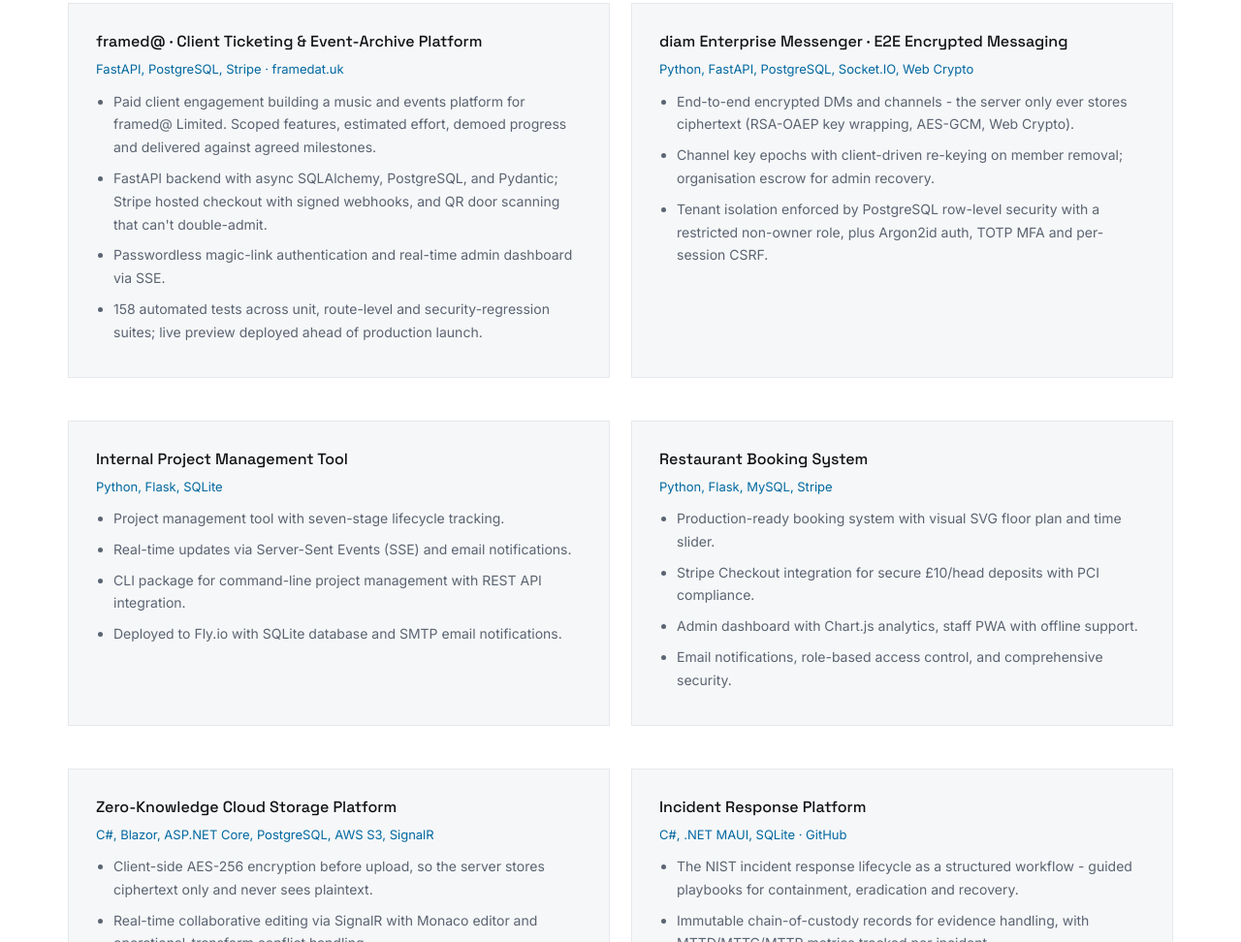
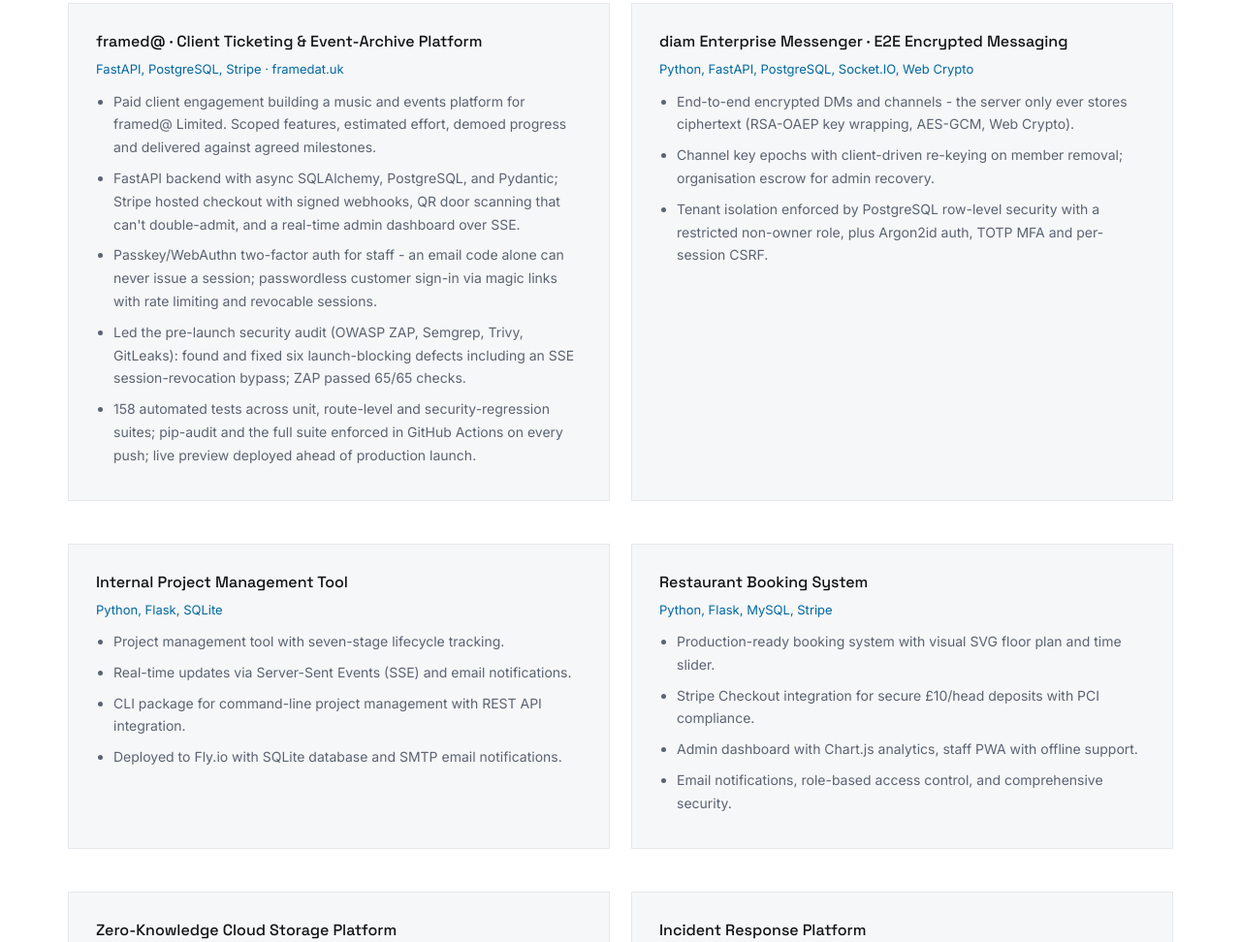
Before and after one commit to adam-scholey/adam-scholey.github.io, a plain HTML site: page cv.html in a window 1280 px wide. Shown: the part 2604-3576 px from the top of the page at 97% size. Drawn offline with nearby package versions, Linux system fonts and the light colour scheme.

Commit message:
Add security depth bullets to framed@ CV card
Passkey/WebAuthn staff 2FA with session-safe email codes, the
pre-launch audit story (six launch-blocking fixes incl. SSE
session-revocation bypass, 65/65 ZAP checks), and CI-enforced
pip-audit/test suite - condensed from the longer source bullets.
Still two pages.

Generated with [Devin](https://devin.ai)

Co-Authored-By: Devin <158243242+devin-ai-integration[bot]@users.noreply.github.com>

```diff
--- a/cv.html
+++ b/cv.html
@@ -424,9 +424,10 @@ a:focus-visible,button:focus-visible,input:focus-visible,[tabindex]:focus-visibl
         <p class='meta'>FastAPI, PostgreSQL, Stripe &middot; <a href='https://framedat.uk'>framedat.uk</a></p>
         <ul>
           <li>Paid client engagement building a music and events platform for framed@ Limited. Scoped features, estimated effort, demoed progress and delivered against agreed milestones.</li>
-          <li>FastAPI backend with async SQLAlchemy, PostgreSQL, and Pydantic; Stripe hosted checkout with signed webhooks, and QR door scanning that can't double-admit.</li>
-          <li>Passwordless magic-link authentication and real-time admin dashboard via SSE.</li>
-          <li>158 automated tests across unit, route-level and security-regression suites; live preview deployed ahead of production launch.</li>
+          <li>FastAPI backend with async SQLAlchemy, PostgreSQL, and Pydantic; Stripe hosted checkout with signed webhooks, QR door scanning that can't double-admit, and a real-time admin dashboard over SSE.</li>
+          <li>Passkey/WebAuthn two-factor auth for staff - an email code alone can never issue a session; passwordless customer sign-in via magic links with rate limiting and revocable sessions.</li>
+          <li>Led the pre-launch security audit (OWASP ZAP, Semgrep, Trivy, GitLeaks): found and fixed six launch-blocking defects including an SSE session-revocation bypass; ZAP passed 65/65 checks.</li>
+          <li>158 automated tests across unit, route-level and security-regression suites; pip-audit and the full suite enforced in GitHub Actions on every push; live preview deployed ahead of production launch.</li>
         </ul>
       </div>
 
```
Also changed, not shown: 1 other file.
